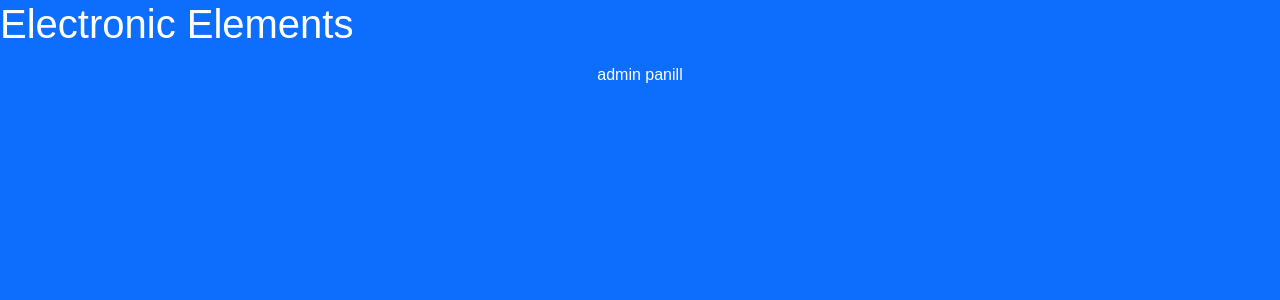
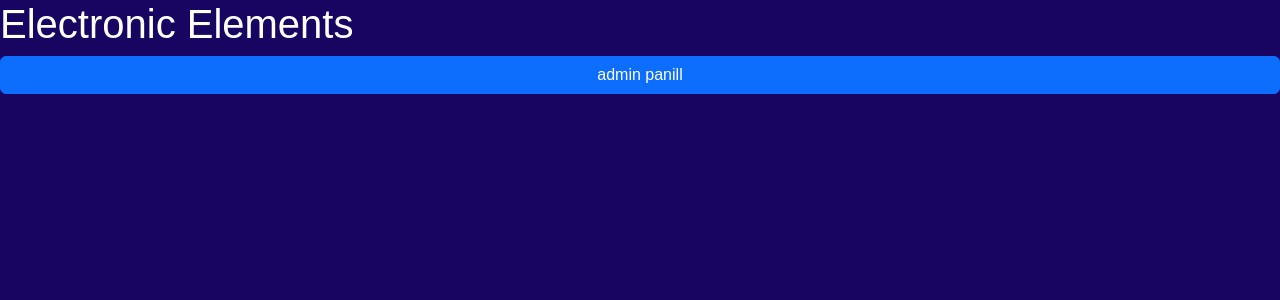
Before and after one commit to quvvatullayev/elektronica, a Django app: page /eliments/ in a window 1280 px wide. Shown: the top 300 px of the page. Run offline with Django 4.2, Linux system fonts and the light colour scheme; data that the repository does not hold is empty.

Commit message:
fix color

```diff
--- a/elektronica/templates/elements.html
+++ b/elektronica/templates/elements.html
@@ -15,7 +15,7 @@
             padding: 50;
             color: white;
             /* background-size: 100%  100em; */
-            background-color: #0d6efd;
+            background-color: #180461;
             /* background-image: url('https://encrypted-tbn0.gstatic.com/images?q=tbn:ANd9GcS7-15H3a1f7V25iCniYGqXURBdEW701RNSlVmYGprU8RM0vYeQOy7St-CCvxf_UnAPukE&usqp=CAU');
             background-repeat: no-repeat; */
             width: 100%;
--- a/elektronica/templates/eliment_info.html
+++ b/elektronica/templates/eliment_info.html
@@ -25,7 +25,7 @@
             /* background-size: 100%  100em;
             background-image: url('https://encrypted-tbn0.gstatic.com/images?q=tbn:ANd9GcS7-15H3a1f7V25iCniYGqXURBdEW701RNSlVmYGprU8RM0vYeQOy7St-CCvxf_UnAPukE&usqp=CAU');
             background-repeat: no-repeat; */
-            background-color: #0d6efd;
+            background-color: #180461;
             width: 100%;
         }
 
```
